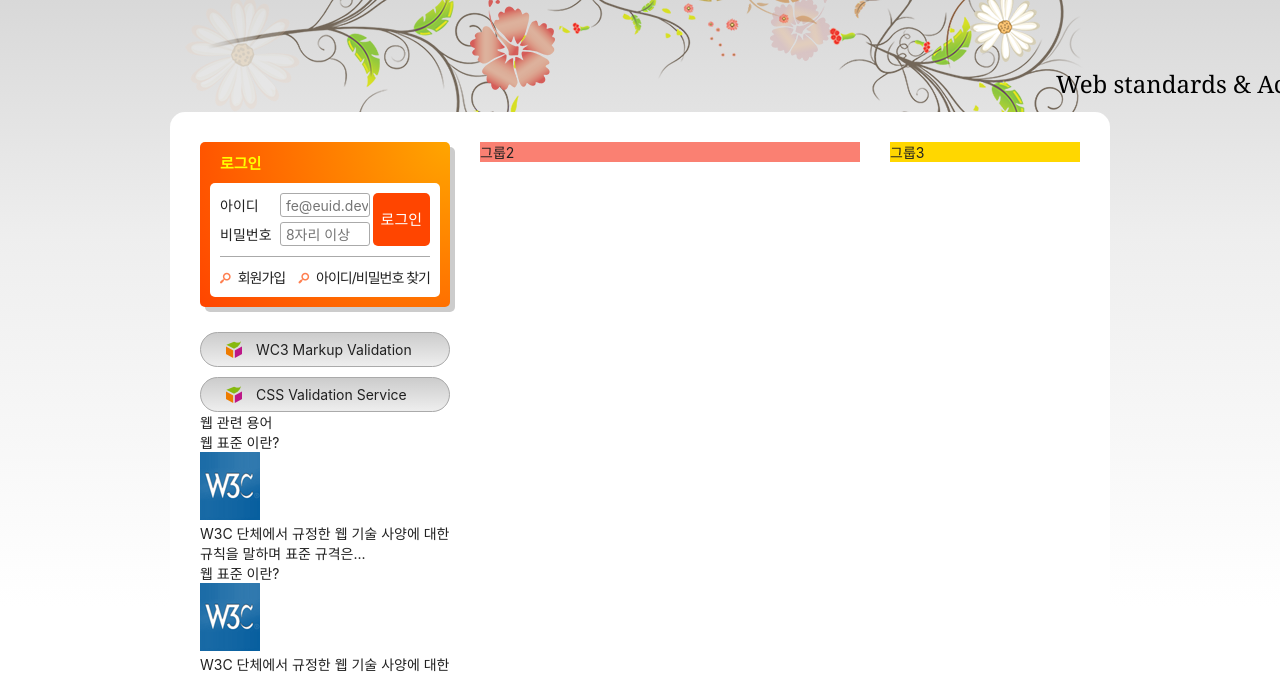
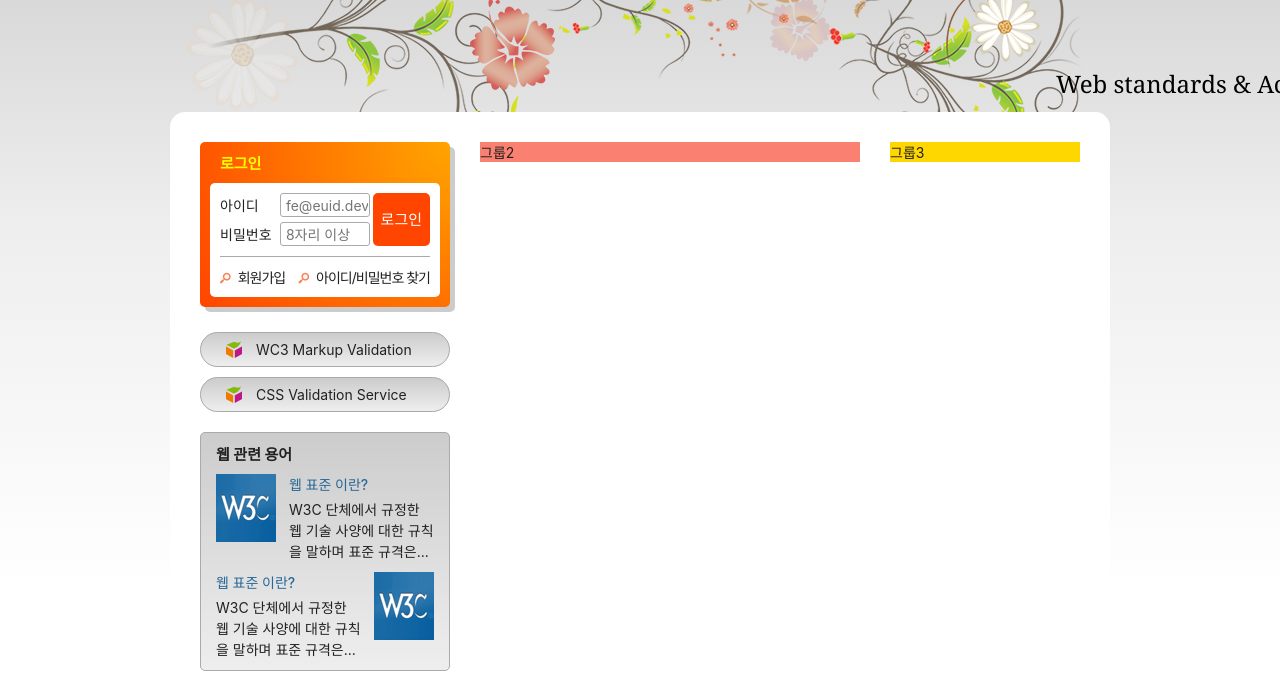
Before and after one commit to leejh4197/HTML5, a plain HTML site: page index.html in a window 1280 px wide. Shown: the part 135-809 px from the top of the page. Drawn offline with Linux system fonts and the light colour scheme; a web font is replaced by a local one.

Commit message:
cross 레이아웃 완성

```diff
--- a/styles/style.css
+++ b/styles/style.css
@@ -385,6 +385,52 @@ body {
 /* .validation-list a::before {
   content: url(./images/validation_icon.png);
 } */
+/* 웹 관련 용어 */
+.term {
+  background: #ccc linear-gradient(to bottom, #ccc, #eee);
+  margin-top: 20px;
+  border: 1px solid #aaa;
+  border-radius: 5px;
+  padding: 10px 15px;
+}
+.term-title {
+  font-weight: bold;
+  font-size: 15px;
+}
+.term-list {
+  margin-top: 10px;
+}
+.term-list div {
+  margin-top: 10px;
+  display: flow-root;
+}
+.term-list-subject,
+.term-list-brief {
+  float: right;
+  width: 145px;
+}
+.term-list-subject {
+  color: #296897;
+  font-weight: 500;
+}
+.term-list-thumbnail {
+  float: left;
+}
+.term-list-thumbnail img {
+  vertical-align: middle;
+}
+.term-list-brief{
+  margin-top: 5px;
+  line-height: 1.5;
+}
+
+.cross .term-list-subject,
+.cross .term-list-brief {
+  float: left;
+}
+.cross .term-list-thumbnail {
+  float: right;
+}
 /* 슬로건 */
 .slogan {
   background: skyblue;
```
